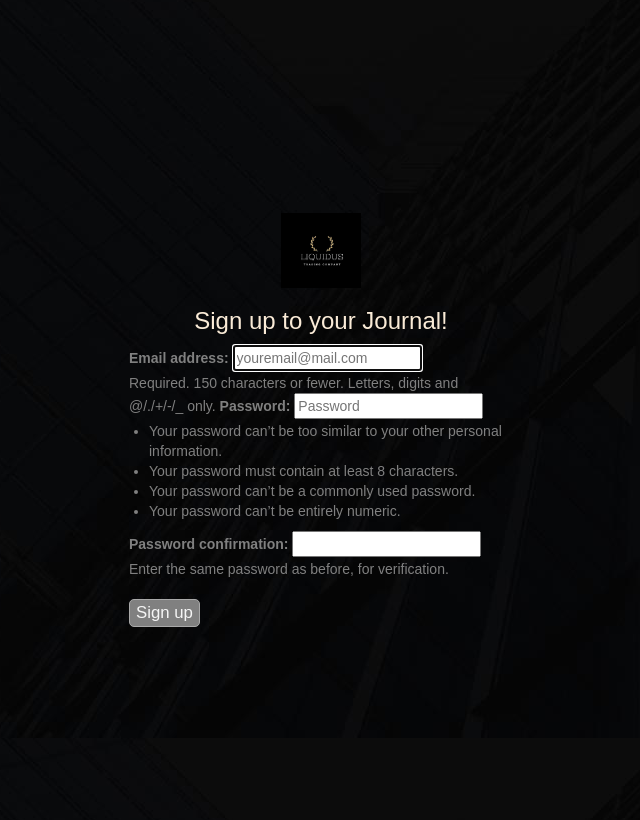
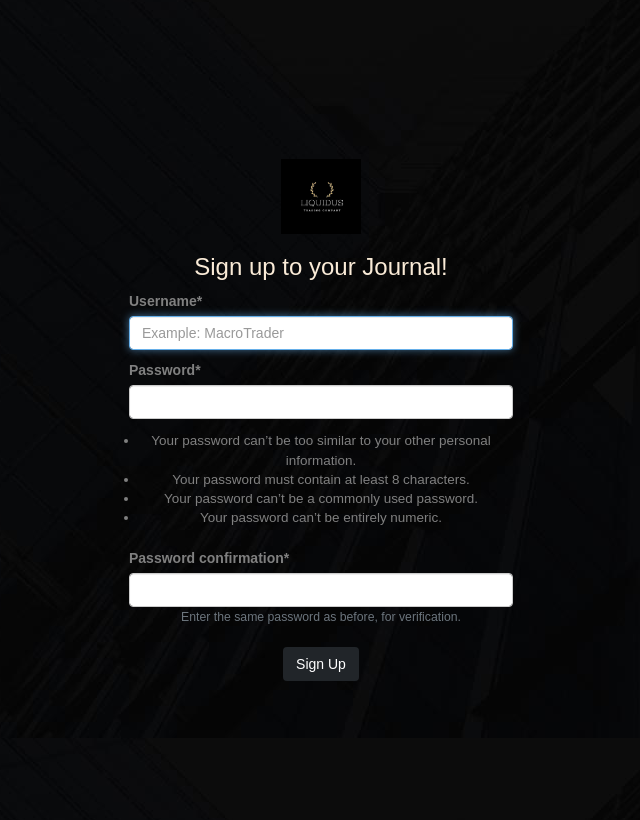
Before and after one commit to hillel-i-python-pro-i-2022-05-19/homework__zavalii_bohdan__project, a Django app: page /client_validation/ in a window 1280 px wide. Shown: the part 62-882 px from the top of the page, without its empty margins (319-959 px from the left). Run offline with Django 4.2, Linux system fonts and the light colour scheme; some libraries are stand-ins or nearby versions.

Commit message:
🐛 Fixed 'Sign Up' form logic issue.

```diff
--- a/apps/clients_validation/forms.py
+++ b/apps/clients_validation/forms.py
@@ -8,8 +8,9 @@ User = get_user_model()
 class CustomUserCreationForm(UserCreationForm):
     error_css_class = "error-field"
     required_css_class = "required-field"
-    password = forms.CharField(widget=forms.TextInput(attrs={"class": "form-control", "placeholder": "Password"}))
-    username = forms.CharField(widget=forms.TextInput(attrs={"class": "form-control", "placeholder": "Your username"}))
+    username = forms.CharField(
+        widget=forms.TextInput(attrs={"class": "form-control", "placeholder": "Example: MacroTrader"})
+    )
 
     class Meta(UserCreationForm.Meta):
         model = User
--- a/apps/static/styles/index.css
+++ b/apps/static/styles/index.css
@@ -47,12 +47,37 @@ form {
 }
 
 .signUp_form {
+    text-align: center;
     position: relative;
     align-items: center;
     display: flex;
     flex-direction: column;
     margin: 0;
     width: 30vw;
+}
+
+.signUp_form label {
+    float: left;
+}
+
+.signUp_form small {
+    float: left;
+}
+
+.signUp_form form ul {
+    float: left;
+    color: gray;
+    padding: 10px;
+    font-size: 1.1em;
+}
+
+#hint_id_password2 {
+    color: gray !important;
+    font-size: 1em;
+}
+
+#sign-up-btn {
+    margin-top: 10px;
 }
 
 .login-div-parent {
@@ -66,41 +91,13 @@ form {
     text-align: center;
 }
 
-.login-form {
-    display: flex;
-    align-items: center;
-    flex-direction: column;
-}
+/* End of editing Login and Sign up forms*/
 
-/* End of editing Login and Sign up forms*/
 /* Editing login and sign up buttons style */
-.login-button {
-    background-color: gray;
-    color: whitesmoke;
-    cursor: pointer;
-    -webkit-border-radius: 5px;
-    border: 1px solid white;
-    font-size: 1.2em;
-    /*border: 2px gold;*/
-}
 
-.login-button:hover {
-    background-color: darkgray;
-    color: antiquewhite;
-}
-
-#sign-up-btn {
-    background-color: gray;
-    color: whitesmoke;
-    cursor: pointer;
-    -webkit-border-radius: 5px;
-    border: 1px solid white;
-    font-size: 1.2em;
-}
-
+#login-button:hover,
 #sign-up-btn:hover {
-    background-color: darkolivegreen;
-    color: antiquewhite;
+    color: white;
 }
 
 /* Editing login button style */
@@ -176,12 +173,14 @@ select#id_author {
     display: flex;
     width: 100%;
 }
+
 #categoriesList {
     flex: 1;
-    margin-top: 15px;
+    /*margin-top: 15px;*/
     height: 30vh;
     float: right;
 }
-.category-item:hover{
+
+.category-item:hover {
     font-weight: bold;
 }
--- a/apps/templates/clients/signup.html
+++ b/apps/templates/clients/signup.html
@@ -1,4 +1,5 @@
 {% extends '_helpers/_base.html' %}
+{% load crispy_forms_tags %}
 
 {% block body %}
     <div class="signUp_form-parent">
@@ -10,45 +11,8 @@
 
             <form method="post">
                 {% csrf_token %}
-                {#            {{ form.as_table }}#}
-                <label for="id_username"
-                       class="required-field">Email address:</label>
-
-                <input type="text" name="username" maxlength="150"
-                       autocapitalize="none" autocomplete="username"
-                       autofocus="" required="" id="id_username"
-                       placeholder="youremail@mail.com">
-
-                <br>
-                <span class="helptext">Required. 150 characters or fewer. Letters, digits and @/./+/-/_ only.</span>
-
-
-                <label for="id_password1"
-                       class="required-field">Password:</label>
-
-
-                <input type="password" name="password1"
-                       autocomplete="new-password" required=""
-                       id="id_password1" placeholder="Password">
-
-                <br>
-                <span class="helptext"><ul><li>Your password can’t be too similar to your other personal information.</li><li>Your password must contain at least 8 characters.</li><li>Your password can’t be a commonly used password.</li><li>Your password can’t be entirely numeric.</li></ul></span>
-
-
-                <label for="id_password2" class="required-field">Password
-                    confirmation:</label>
-
-
-                <input type="password" name="password2"
-                       autocomplete="new-password" required=""
-                       id="id_password2">
-                <br>
-                <span class="helptext">Enter the same password as before, for verification.</span>
-                <br>
-                <br>
-                <button type="submit" id="sign-up-btn"
-                        style="border-color: darkgrey">Sign up
-                </button>
+                {{ form | crispy }}
+                <button type="submit" id="sign-up-btn" class="btn btn-dark">Sign Up</button>
             </form>
         </div>
     </div>
```
Also changed, not shown: apps/templates/registration/login.html (+4 -3 lines).
